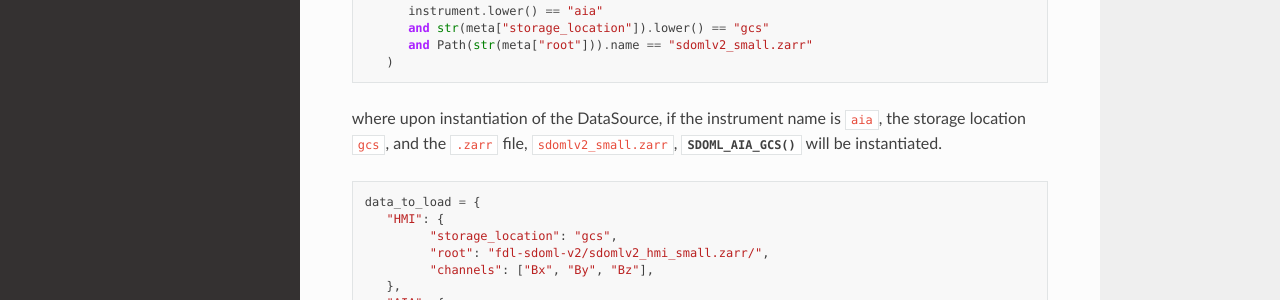
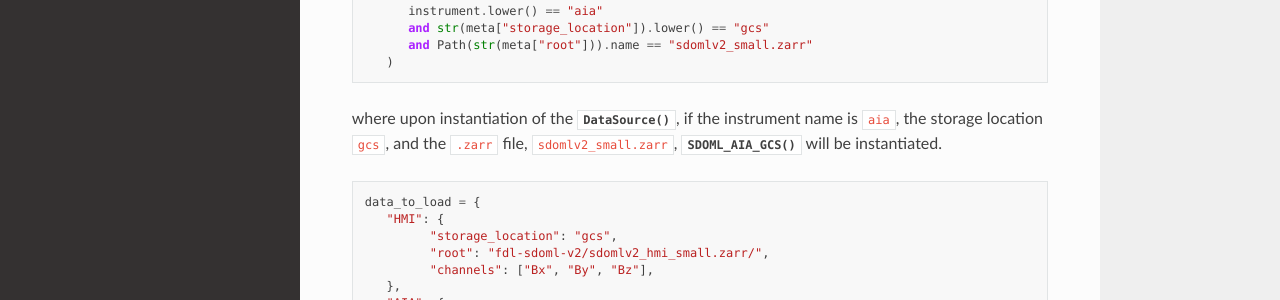
Before and after one commit to PaulJWright/sdoml, a Sphinx documentation site: the page built from docs/source/sdoml/sources.rst, in a window 1280 px wide and 1396 px high. Shown: the part 506-806 px from the top of the window. Built offline with Sphinx 7.4.7 and the Read the Docs theme 2.0.0, drawn with Linux system fonts in a browser that asks for light colours; pages that are not in the unit, such as notebooks, are missing from menus; the version number could not be read and is left out; part of the change alters nothing that is shown.

```diff
--- a/docs/source/sdoml/sources.rst
+++ b/docs/source/sdoml/sources.rst
@@ -33,9 +33,10 @@ e.g. for :py:meth:`~sdoml.sources.sdoml_gcs.SDOML_AIA_GCS`, this is:
          and Path(str(meta["root"])).name == "sdomlv2_small.zarr"
       )
 
-where upon instantiation of the DataSource, if the instrument name is  ``aia``,
-the storage location ``gcs``, and the ``.zarr`` file, ``sdomlv2_small.zarr``,
-:py:meth:`~sdoml.sources.sdoml_gcs.SDOML_AIA_GCS` will be instantiated.
+where upon instantiation of the :py:meth:`~sdoml.sources.dataset_factory.DataSource`,
+if the instrument name is  ``aia``, the storage location ``gcs``, and the
+``.zarr`` file, ``sdomlv2_small.zarr``, :py:meth:`~sdoml.sources.sdoml_gcs.SDOML_AIA_GCS`
+will be instantiated.
 
 .. code-block:: python
 
```
